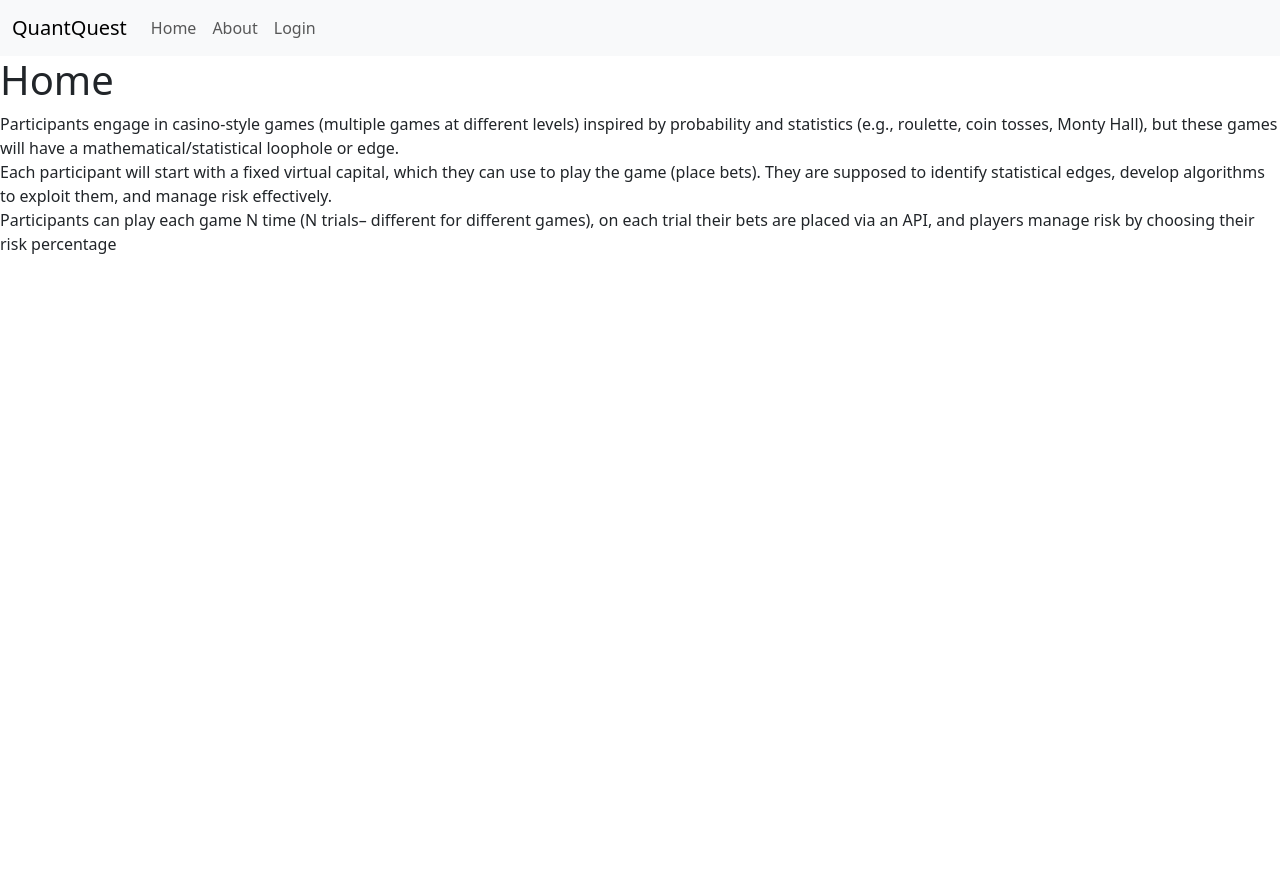
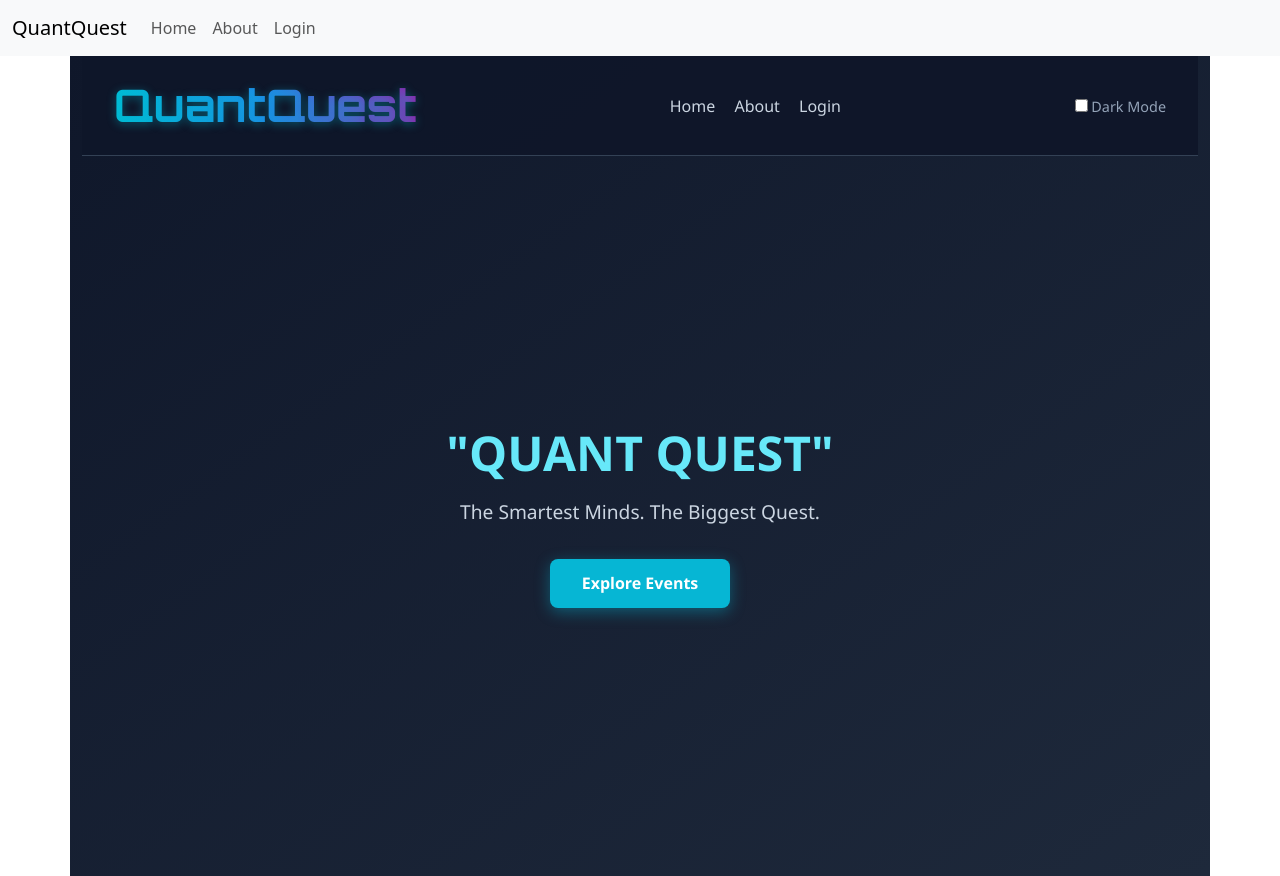
Before and after one commit to 21f1006194/quant-quest, a Vue app in the folder frontend/: page / in a window 1280 px wide. Before the commit the page ends 800 px from the top, so only its background shows below. Built offline with nearby package versions, Linux system fonts and the light colour scheme.

Commit message:
HomeView enhanced

```diff
--- a/frontend/src/views/HomeView.vue
+++ b/frontend/src/views/HomeView.vue
@@ -1,15 +1,170 @@
 <template>
+    <div class="container">
+      <nav class="navbar">
+        <div class="logo">QuantQuest</div>
+        <div class="nav-links">
+          <a href="#">Home</a>
+          <a href="#">About</a>
+          <a href="#">Login</a>
+        </div>
+        <div class="theme-toggle">
+          <label><input type="checkbox" /> Dark Mode</label>
+        </div>
+      </nav>
 
-    <h1>Home</h1>
-    <p>
-        Participants engage in casino-style games (multiple games at different levels)  inspired by probability and statistics (e.g., roulette, coin tosses, Monty Hall), but these games will have a mathematical/statistical loophole or edge.
-        <br>
-        Each participant will start with a fixed virtual capital, which they can use to play the game (place bets). They are supposed to  identify statistical edges, develop algorithms to exploit them, and manage risk effectively.
-        <br>
-        Participants can play each game N time (N trials– different for different games), on each trial their bets are placed via an API, and players manage risk by choosing their risk percentage
-    </p>
-</template>
+      <main class="main-content">
+        <h1 class="hero-text">"QUANT QUEST"</h1>
+        <p class="sub-text">The Smartest Minds. The Biggest Quest.</p>
+        <button class="cta-button">Explore Events</button>
+      </main>
+    </div>
+  </template>
 
-<script setup>
+  <script setup>
+  // You can later use Vue reactivity for theme toggling here if needed
+  </script>
 
-</script>
+  <style scoped>
+  @import url('https://fonts.googleapis.com/css2?family=Orbitron:wght@700&display=swap');
+
+  .container {
+    font-family: 'Segoe UI', sans-serif;
+    background: linear-gradient(to bottom right, #0f172a, #1e293b);
+    color: white;
+    min-height: 100vh;
+  }
+
+  /* Navbar */
+  .navbar {
+    display: flex;
+    justify-content: space-between;
+    align-items: center;
+    padding: 1rem 2rem;
+    background-color: rgba(15, 23, 42, 0.95);
+    border-bottom: 1px solid #334155;
+    position: sticky;
+    top: 0;
+    z-index: 10;
+  }
+
+  .logo {
+    font-size: 2.8rem;
+    font-family: 'Orbitron', sans-serif;
+    background: linear-gradient(90deg, #00bcd4, #1e88e5, #8e24aa);
+    -webkit-background-clip: text;
+    -webkit-text-fill-color: transparent;
+    animation: fadeInLogo 1.2s ease-out;
+    text-shadow: 0 2px 10px rgba(0, 188, 212, 0.4);
+    transition: transform 0.3s ease;
+  }
+
+  .logo:hover {
+    transform: scale(1.06);
+    text-shadow: 0 6px 12px rgba(0, 188, 212, 0.6);
+  }
+
+  .nav-links a {
+    margin-left: 1.2rem;
+    color: #cbd5e1;
+    text-decoration: none;
+    font-weight: 500;
+    transition: color 0.3s;
+  }
+
+  .nav-links a:hover {
+    color: #38bdf8;
+  }
+
+  .theme-toggle label {
+    color: #94a3b8;
+    font-size: 0.9rem;
+  }
+
+  /* Hero Section */
+  .main-content {
+    position: relative;
+    height: calc(100vh - 80px);
+    display: flex;
+    flex-direction: column;
+    align-items: center;
+    justify-content: center;
+    overflow: hidden;
+    text-align: center;
+  }
+
+  .main-content::before {
+    content: '';
+    position: absolute;
+    inset: 0;
+    background-image: url('/quantix-logo.jpg'); /* Make sure this is in /public folder */
+    background-size: cover;
+    background-position: center;
+    opacity: 0.15;
+    z-index: -2;
+  }
+
+  .main-content::after {
+    content: '';
+    position: absolute;
+    inset: 0;
+    background-color: rgba(0, 0, 0, 0.6);
+    z-index: -1;
+  }
+
+  .hero-text {
+    font-size: 3rem;
+    font-weight: 800;
+    color: #67e8f9;
+    margin-bottom: 1rem;
+    animation: fadeUp 1s ease-out;
+  }
+
+  .sub-text {
+    font-size: 1.2rem;
+    color: #cbd5e1;
+    margin-bottom: 2rem;
+    animation: fadeUp 1.4s ease-out;
+  }
+
+  .cta-button {
+    padding: 0.8rem 2rem;
+    background-color: #06b6d4;
+    border: none;
+    border-radius: 0.5rem;
+    color: white;
+    font-weight: 600;
+    font-size: 1rem;
+    cursor: pointer;
+    box-shadow: 0 4px 15px rgba(6, 182, 212, 0.4);
+    transition: background 0.3s ease, transform 0.2s ease;
+    animation: fadeUp 1.8s ease-out;
+  }
+
+  .cta-button:hover {
+    background-color: #0891b2;
+    transform: scale(1.05);
+  }
+
+  /* Animations */
+  @keyframes fadeInLogo {
+    from {
+      opacity: 0;
+      transform: scale(0.8);
+    }
+    to {
+      opacity: 1;
+      transform: scale(1);
+    }
+  }
+
+  @keyframes fadeUp {
+    from {
+      opacity: 0;
+      transform: translateY(20px);
+    }
+    to {
+      opacity: 1;
+      transform: translateY(0);
+    }
+  }
+  </style>
```
